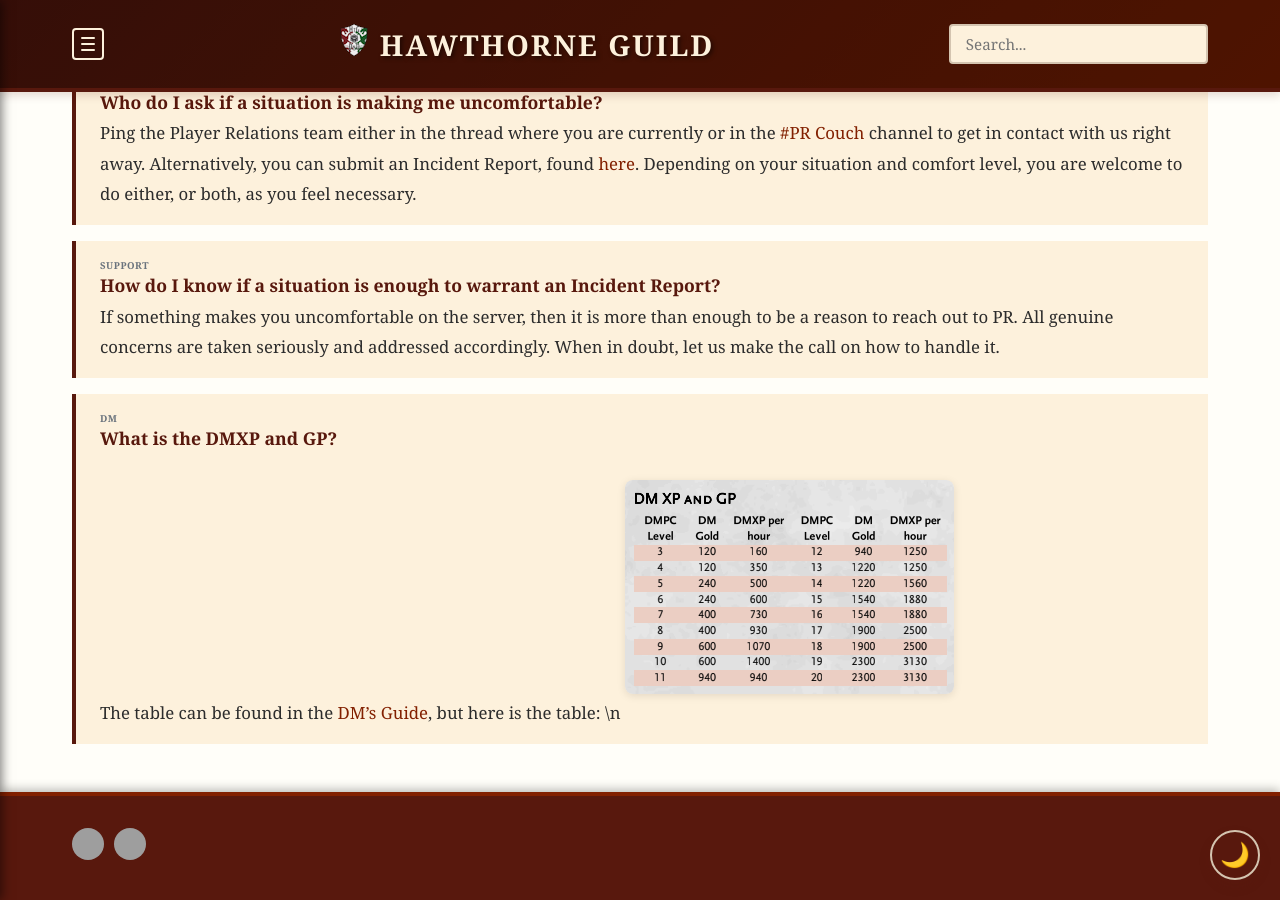
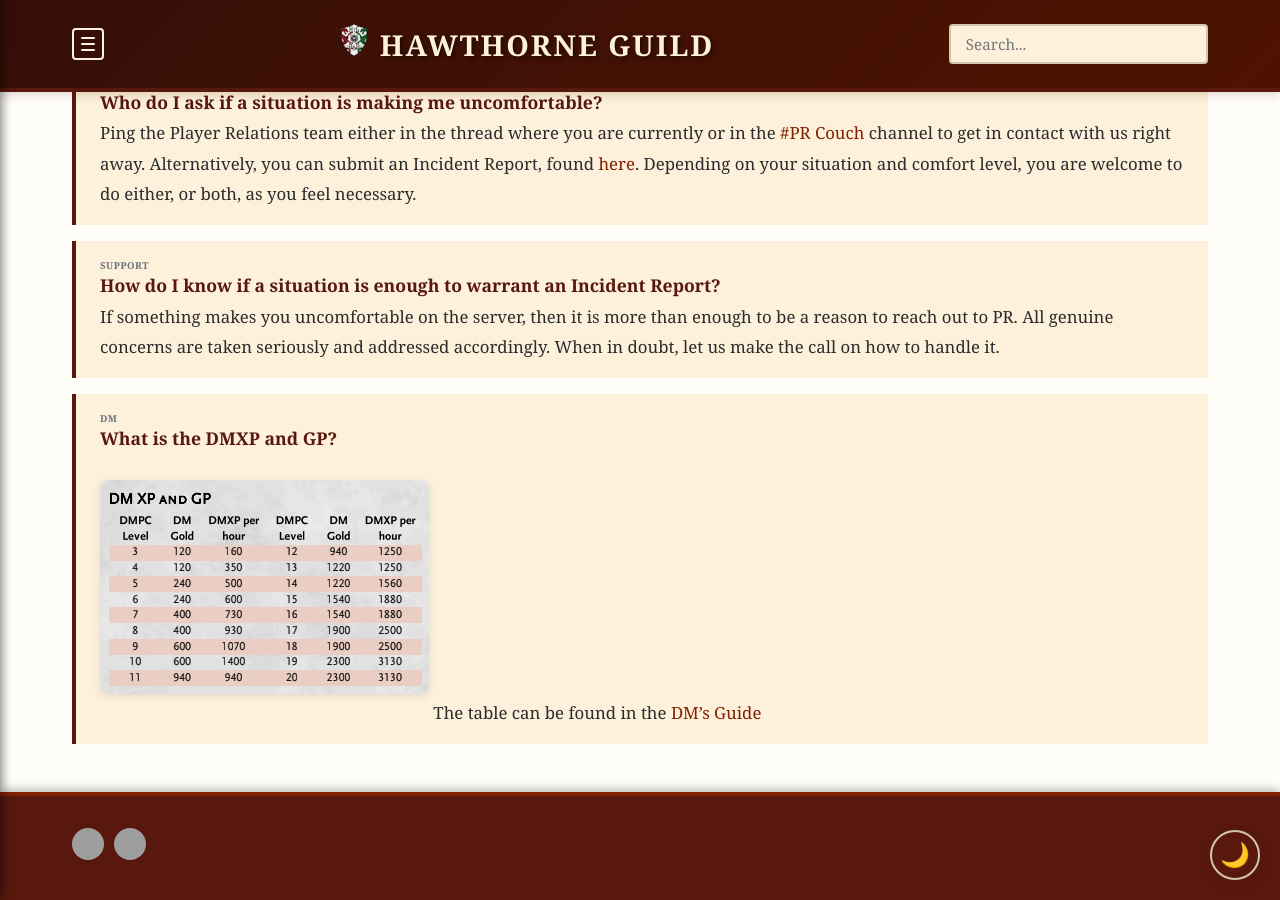
Before and after one commit to coconutswallow/Guides, a Jekyll site: the page built from faq.html, in a window 1280 px wide and 900 px high, scrolled down 6212 px. Built offline with Jekyll 4.4.1, drawn with Linux system fonts in a browser that asks for light colours; comment, search, counter and statistics services are not loaded; grey boxes are pictures that could not be loaded.

Commit message:
Update faqs.yml

```diff
--- a/_data/faqs.yml
+++ b/_data/faqs.yml
@@ -165,4 +165,4 @@
   - question: What is the DMXP and GP?
     category: DM
     answer: |-
-      The table can be found in the [DM's Guide](https://drive.google.com/file/d/1MiXp60GBg2ZASiiGjgFtTRFHp7Jf0m2P/view?usp=sharing), but here is the table: \n ![DMXP](assets/images/DMXPGP.png)
+      ![DMXP](assets/images/DMXPGP.png)  The table can be found in the [DM's Guide](https://drive.google.com/file/d/1MiXp60GBg2ZASiiGjgFtTRFHp7Jf0m2P/view?usp=sharing)
```
